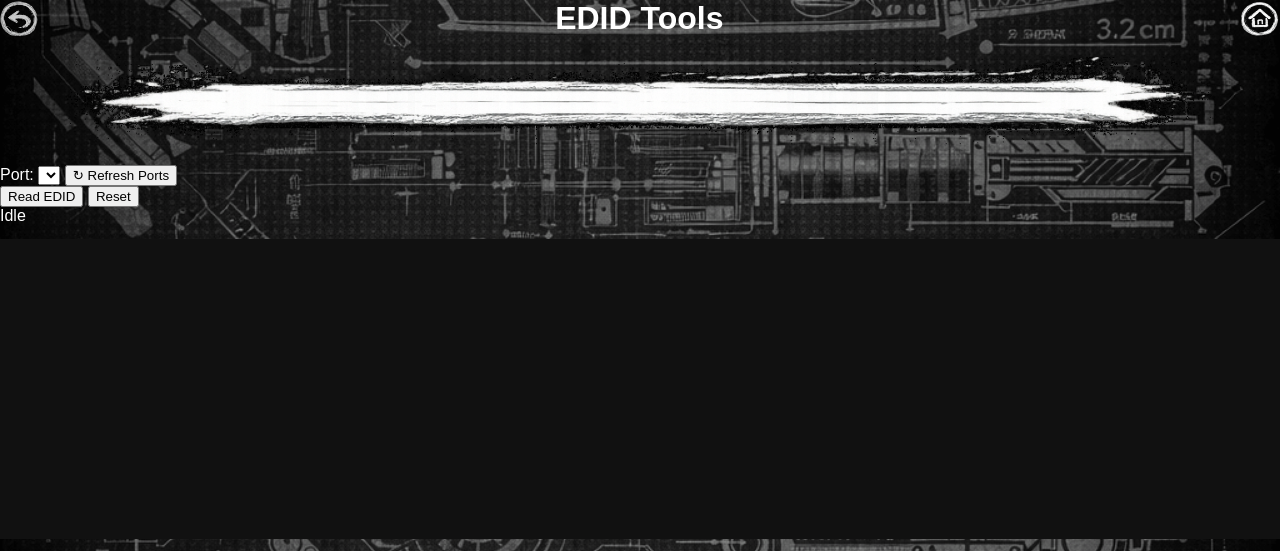
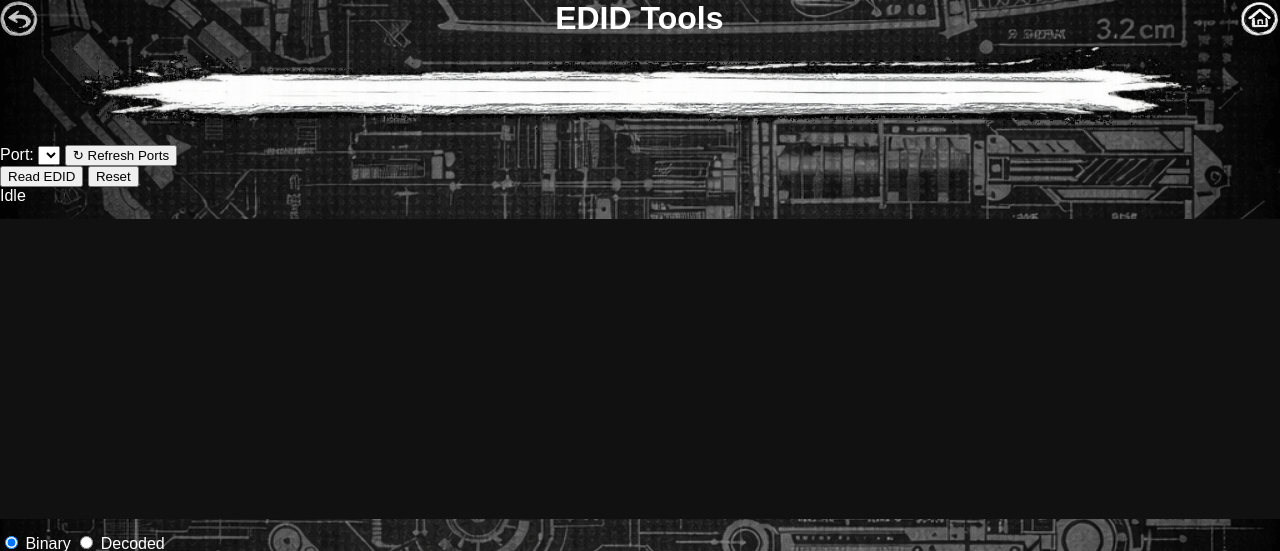
Before and after one commit to padge81/AmuseTechTools, a Flask app: page /edid in a window 1280 px wide. Shown: the top 551 px of the page. Run offline with Flask 3, Linux system fonts and the light colour scheme; data that the repository does not hold is empty.

Commit message:
Update kiosk.css

```diff
--- a/frontend/static/css/kiosk.css
+++ b/frontend/static/css/kiosk.css
@@ -63,7 +63,7 @@ body {
 /* Divider */
 .divider {
     display: block;
-    margin: 20px auto;
+    margin: 10px auto;
     max-width: 90%;   /* prevents edge-to-edge on small screens */
 }
 
```
